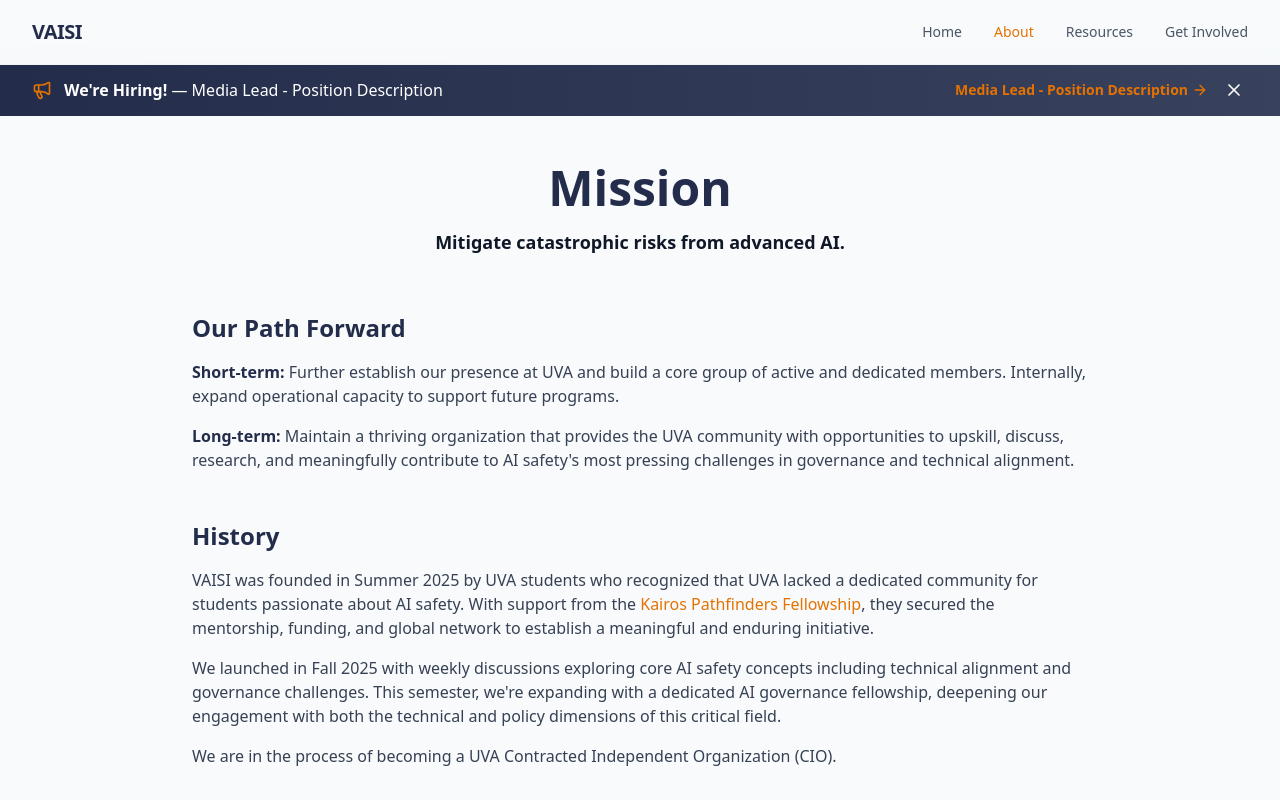
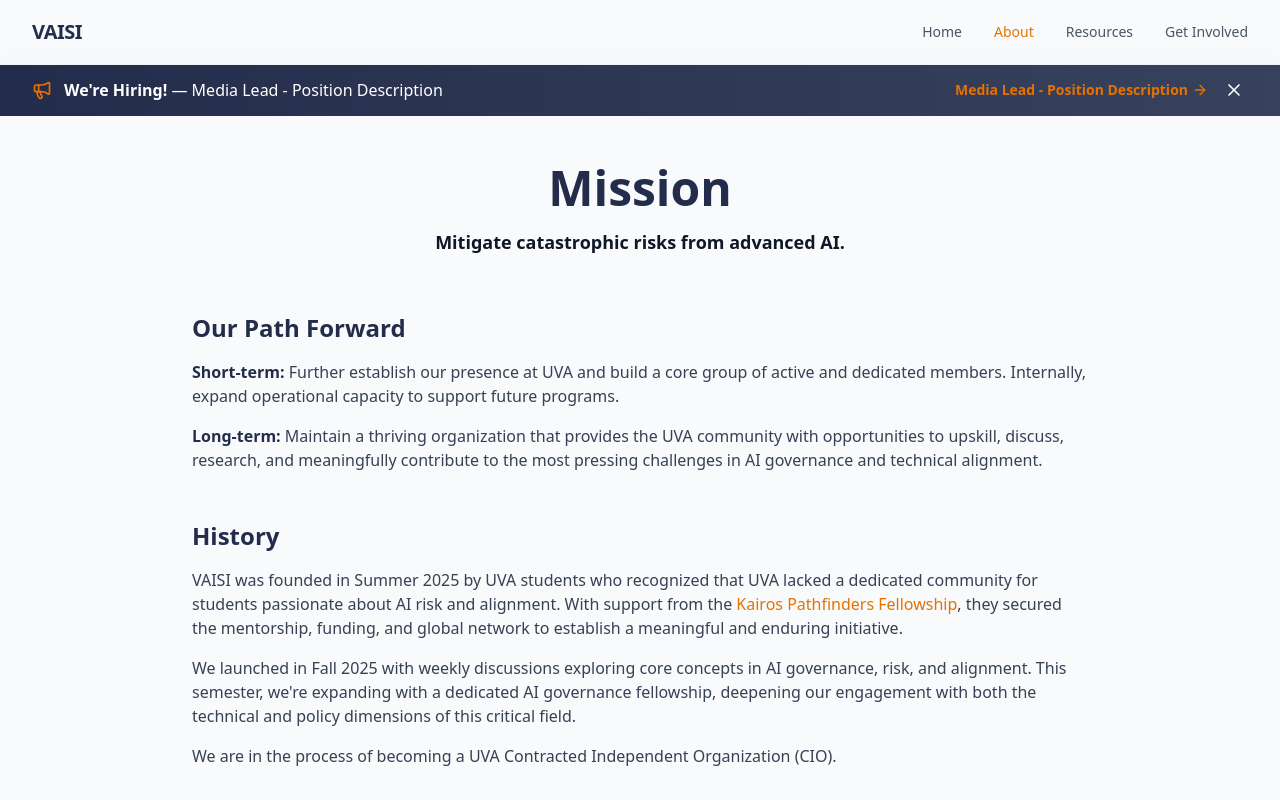
Before and after one commit to Virginia-AI-Security-Initiative/VAISI_Website, a Next.js app: page /about in a window 1280 px wide. Shown: the top 800 px of the page. Built offline with nearby package versions, Linux system fonts and the light colour scheme; a web font is replaced by a local one.

Commit message:
about page security initiative updates

```diff
--- a/app/about/page.tsx
+++ b/app/about/page.tsx
@@ -67,17 +67,17 @@ export default function AboutPage() {
                             <span className="font-semibold text-primary">Short-term:</span> Further establish our presence at UVA and build a core group of active and dedicated members. Internally, expand operational capacity to support future programs.
                         </p>
                         <p>
-                            <span className="font-semibold text-primary">Long-term:</span> Maintain a thriving organization that provides the UVA community with opportunities to upskill, discuss, research, and meaningfully contribute to AI safety's most pressing challenges in governance and technical alignment.
+                            <span className="font-semibold text-primary">Long-term:</span> Maintain a thriving organization that provides the UVA community with opportunities to upskill, discuss, research, and meaningfully contribute to the most pressing challenges in AI governance and technical alignment.
                         </p>
                     </div>
 
                     <div className="mb-12">
                         <h2 className="text-2xl font-bold text-primary mb-4 text-left">History</h2>
                         <p className="mb-4">
-                            VAISI was founded in Summer 2025 by UVA students who recognized that UVA lacked a dedicated community for students passionate about AI safety. With support from the <a href="https://pathfinder.kairos-project.org/" target="_blank" rel="noopener noreferrer" className="text-secondary hover:underline font-medium">Kairos Pathfinders Fellowship</a>, they secured the mentorship, funding, and global network to establish a meaningful and enduring initiative.
+                            VAISI was founded in Summer 2025 by UVA students who recognized that UVA lacked a dedicated community for students passionate about AI risk and alignment. With support from the <a href="https://pathfinder.kairos-project.org/" target="_blank" rel="noopener noreferrer" className="text-secondary hover:underline font-medium">Kairos Pathfinders Fellowship</a>, they secured the mentorship, funding, and global network to establish a meaningful and enduring initiative.
                         </p>
                         <p className="mb-4">
-                            We launched in Fall 2025 with weekly discussions exploring core AI safety concepts including technical alignment and governance challenges. This semester, we&apos;re expanding with a dedicated AI governance fellowship, deepening our engagement with both the technical and policy dimensions of this critical field.
+                            We launched in Fall 2025 with weekly discussions exploring core concepts in AI governance, risk, and alignment. This semester, we&apos;re expanding with a dedicated AI governance fellowship, deepening our engagement with both the technical and policy dimensions of this critical field.
                         </p>
                         <p className="mb-4">
                             We are in the process of becoming a UVA Contracted Independent Organization (CIO).
```
